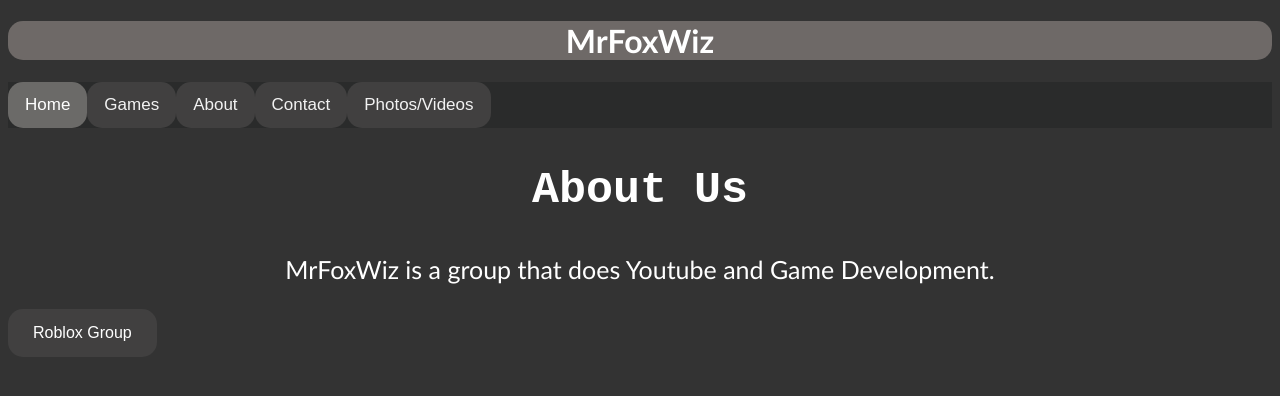
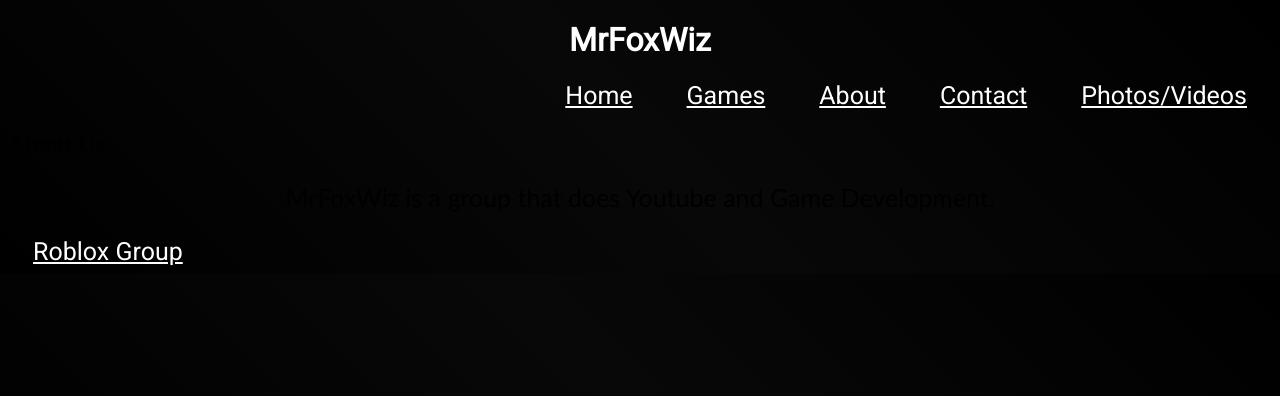
Before and after one commit to MrFoxWiz/MrFoxWiz.Github.io, a plain HTML site: page about.html in a window 1280 px wide. Drawn offline with Linux system fonts and the light colour scheme.

Commit message:
Update Stylesheet.css

```diff
--- a/Stylesheet.css
+++ b/Stylesheet.css
@@ -1,75 +1,77 @@
-/*Epic style stuff*/
+/*Imports*/
+@import url('https://fonts.googleapis.com/css?family=Roboto');
+
+/*Media*/
+img {
+    height: 400px;
+    width: 695px;
+    padding: 10px 25px;
+    align-self: auto;
+}
+
+video {
+    height: 400px;
+    width: 695px;
+    padding: 10px 25px;
+}
+
+iframe {
+    margin-left: 100px;
+    margin-right: 10px;
+}
+
+/*Text*/
 h1 {
     color: white;
     text-align: center;
-    background-color: rgb(110, 105, 103);
-    font-family: 'Trebuchet MS', 'Lucida Sans Unicode', 'Lucida Grande', 'Lucida Sans', Arial, sans-serif;
-   border-radius: 15px;
+    font-family: 'Roboto', sans-serif;
+}
+
+a:link, a:visited {
+    color: rgb(255, 255, 255);
+    padding: 15px 25px;
+    text-align: center;
+    text-decoration: underline;
+    font-size: 25px;
+    font-family: 'Roboto';
 }
 
 p {
-    color: white;
-   text-align: justify;
-    font-family: 'Franklin Gothic Medium', 'Arial Narrow', Arial, sans-serif;
+    font-family: Arial, Helvetica, sans-serif;
+}.topnav
+
+/*Topnav*/
+.topnav a {
+    font-family: 'Roboto';
+    text-decoration: white;
+    font-size: 25px;
+
 }
 
-a:link, a:visited {
-    background-color:rgb(65, 64, 64);
-    color: rgb(255, 255, 255);
-    padding: 15px 25px;
-    text-align: center;
-    text-decoration: none;
-    display: inline-block;
-    border-radius: 15px;
+.topnav {
+    overflow: hidden;
+    text-shadow: darkslategray;
+    text-align: right;
 }
 
-body {
- background-color: #333;
+.topnav a:hover {
+    background-color: #ddd;
+    color: black;
+    text-shadow: darkslategray;
 }
 
-  .topnav {
-    background-color: rgb(42, 43, 43);
-    overflow: hidden;
-  }
-
-  .topnav a {
-    float: left;
-    color: #f2f2f2;
-    text-align: center;
-    padding: 13px 17px;
-    text-decoration: none;
-    font-size: 17px;
-  }
-
-  .topnav a:hover {
-    background-color: #ddd;
-    color: black;
-  }
-
-  .topnav a.active {
-    background-color: #6b6a68;
-    color: white;
-  }
-
- h2 {
-    color: white;
-    text-align: center;
-    font-family: monospace;
-    font-size: 45px;
+/*etc*/
+body {
+    background-image: linear-gradient(45deg, rgba(0,0,0,1) 0%, rgba(8, 8, 8) 50%, rgb(0, 0, 0) 100%);;
 }
 
-a {
-  font-family: Arial, Helvetica, sans-serif;
+.Icon {
+    display: block;
+    margin-left: auto;
+    margin-right: auto;
+    width: 140px;
+    height: 140px;
+    background-color: rgb(12, 12, 12);
+    border-radius: 250px;
+    align-content: justify;
 }
-
-img {
-  height: 400px;
-  width: 695px;
-  padding: 10px 25px;
-}
-
-video {
-  height: 400px;
-  width: 695px;
-  padding: 10px 25px;
-}
```
